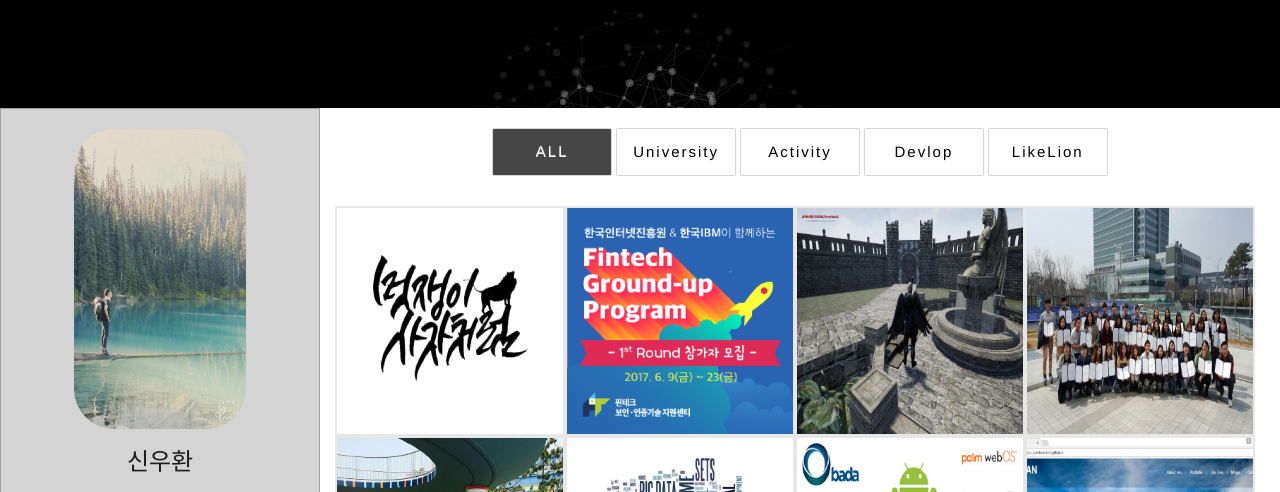
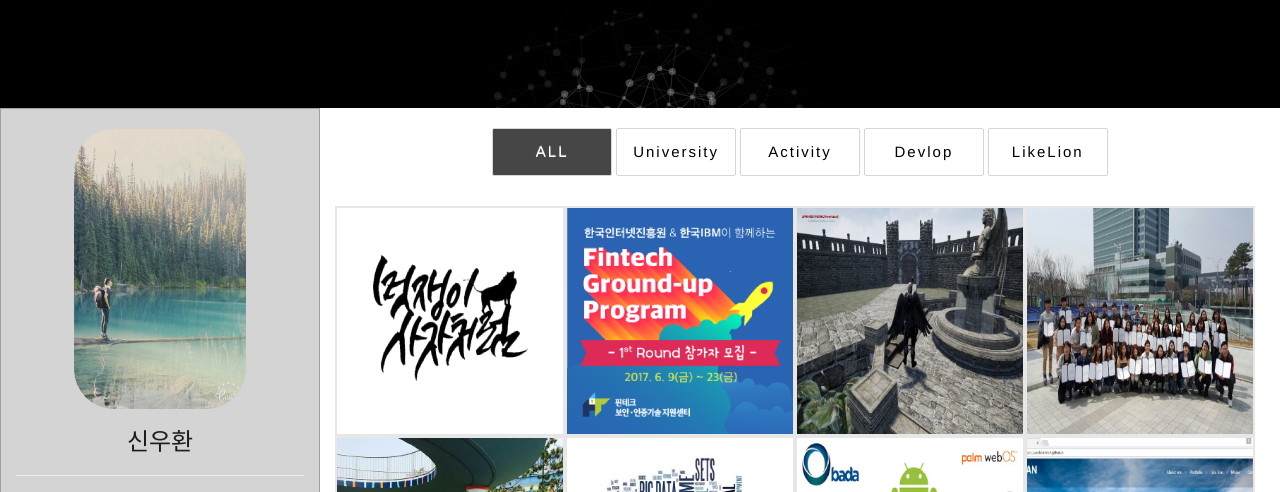
Before and after one commit to funfunhan/funfunhan.github.com, a plain HTML site: page index.html in a window 1280 px wide. Shown: the part 282-774 px from the top of the page. Drawn offline with nearby package versions, Linux system fonts and the light colour scheme; some packages are replaced by stand-ins of ours; no server answers; a script that the page names is missing; a small style sheet from the web is missing.

Commit message:
change profile

```diff
--- a/css/style.css
+++ b/css/style.css
@@ -59,7 +59,7 @@ header[role="banner"] #logo-main {
 
 .profile{
   height:100%;
-  min-height:120vh;
+  min-height:140vh;
   background-color: rgba(136, 136, 136, 0.36);
   border: 1px solid rgba(136, 136, 136, 0.66);
 }
--- a/index.html
+++ b/index.html
@@ -29,7 +29,7 @@
     <div class="profile col-md-3 col-sm-3 col-xs-12 responsive-img">
       <div class="row">
         <div class="profile-img col-md-12" style="text-align:center">
-          <img src="image/profile.jpg" alt="profile" style="width:60%; height:300px; margin-top:20px; border-radius: 40px;" class="img">
+          <img src="image/profile.jpg" alt="profile" style="width:60%; height:280px; margin-top:20px; border-radius: 40px;" class="img">
         </div>
         <div class="modal">
             <span class="close">×</span>
```
